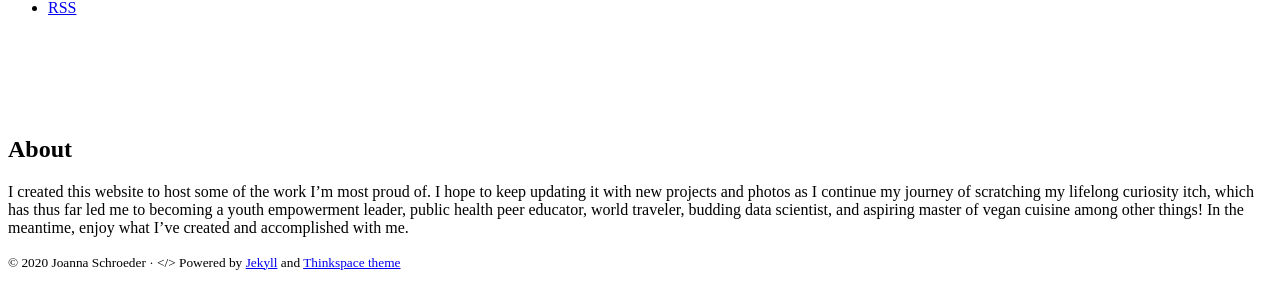
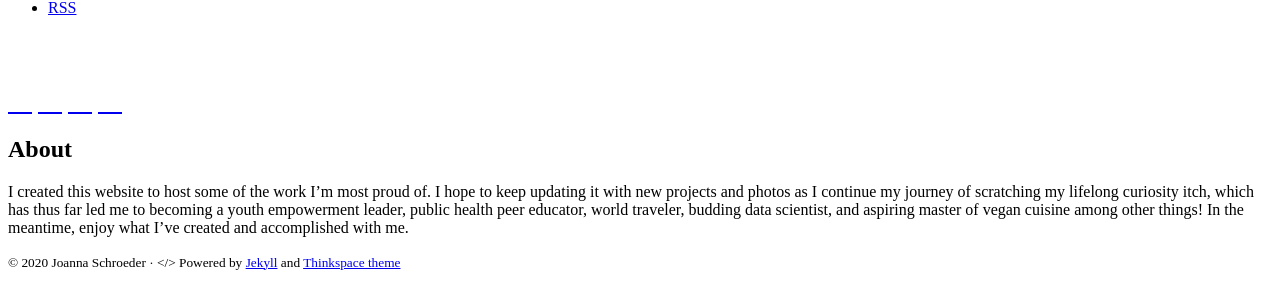
Before and after one commit to jo-schroeder/jo-schroeder.github.io, a Jekyll site: the page built from about.md, in a window 1280 px wide. Shown: the part 122-424 px from the top of the page. Built offline with Jekyll 4.4.1, drawn with Linux system fonts in a browser that asks for light colours; nearby versions of some CDN libraries.

Commit message:
Update nav.html

```diff
--- a/_includes/nav.html
+++ b/_includes/nav.html
@@ -14,10 +14,10 @@
   <div class="container">
     <h1 class="logo">
       <span>
-        <a href = "https://www.instagram.com/datatutorials/"><i class = "fas fa-instagram"></i></a>
-        <a href = "https://www.twitter.com/jo_schro"><i class = "fas fa-twitter"></i></a>
-        <a href = "https://www.linkedin.com/in/joanna-schro"><i class= "fas fa-linkedin"></i></a>
-        <a href = "https://www.github.com/jo-schroeder"><i class= "fas fa-github"></i></a>
+        <a href = "https://www.instagram.com/datatutorials/" class = "fa fa-instagram"></a>
+        <a href = "https://www.twitter.com/jo_schro" class = "fa fa-twitter"></a>
+        <a href = "https://www.linkedin.com/in/joanna-schro" class= "fa fa-linkedin"></a>
+        <a href = "https://www.github.com/jo-schroeder" class= "fa fa-github"></a>
       </span>
     </h1>
     </div>
```
